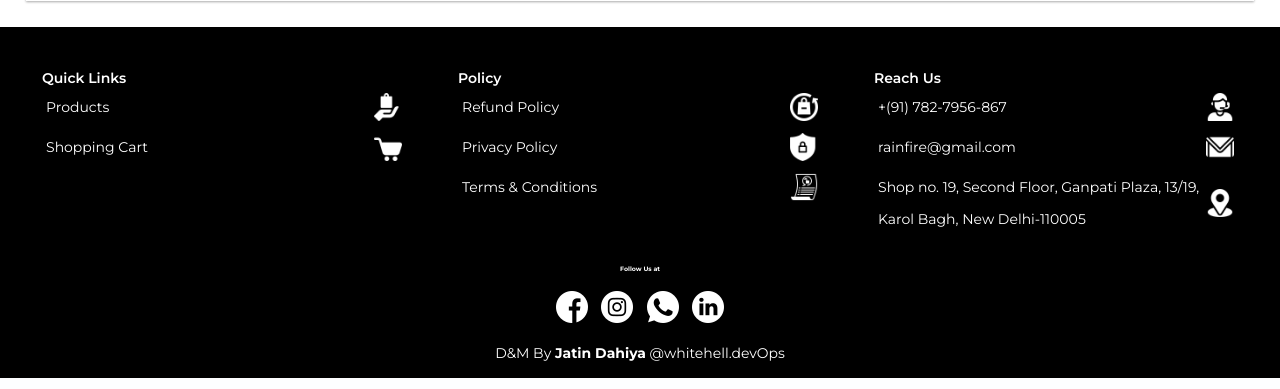
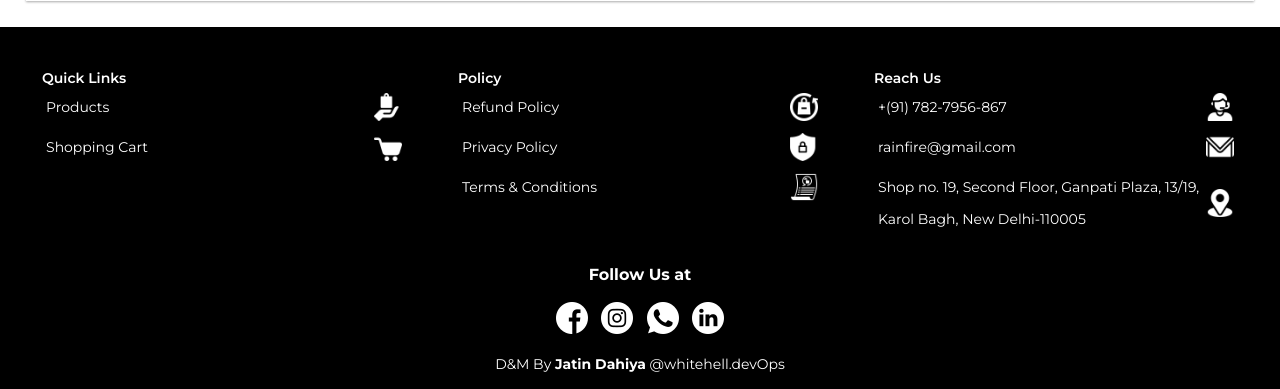
Before and after one commit to jatindahiya100/rainfire, a PHP site: page / in a window 1280 px wide. Shown: the part 4408-4797 px from the top of the page. Run offline with PHP 8.4, Linux system fonts and the light colour scheme; data comes from the database, SQL or seed files in the repository; some libraries are stand-ins or nearby versions.

Commit message:
Initial commit

```diff
--- a/css/footer.css
+++ b/css/footer.css
@@ -45,6 +45,7 @@ footer .sections ul li img {
 }
 footer h4 {
   color: white;
+  font-size: initial;
 }
 footer .social-handles {
   margin: 1%;
```
